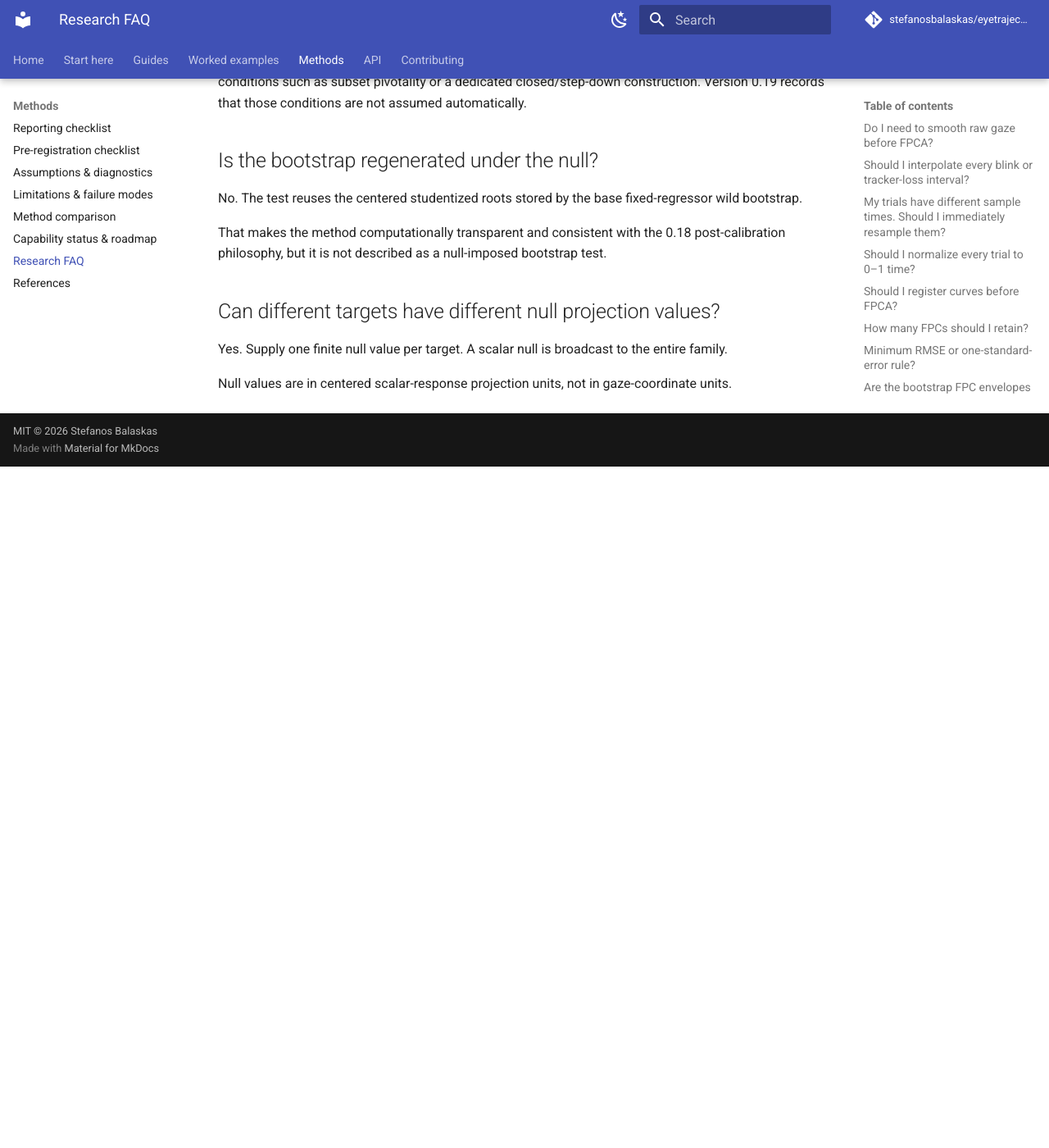
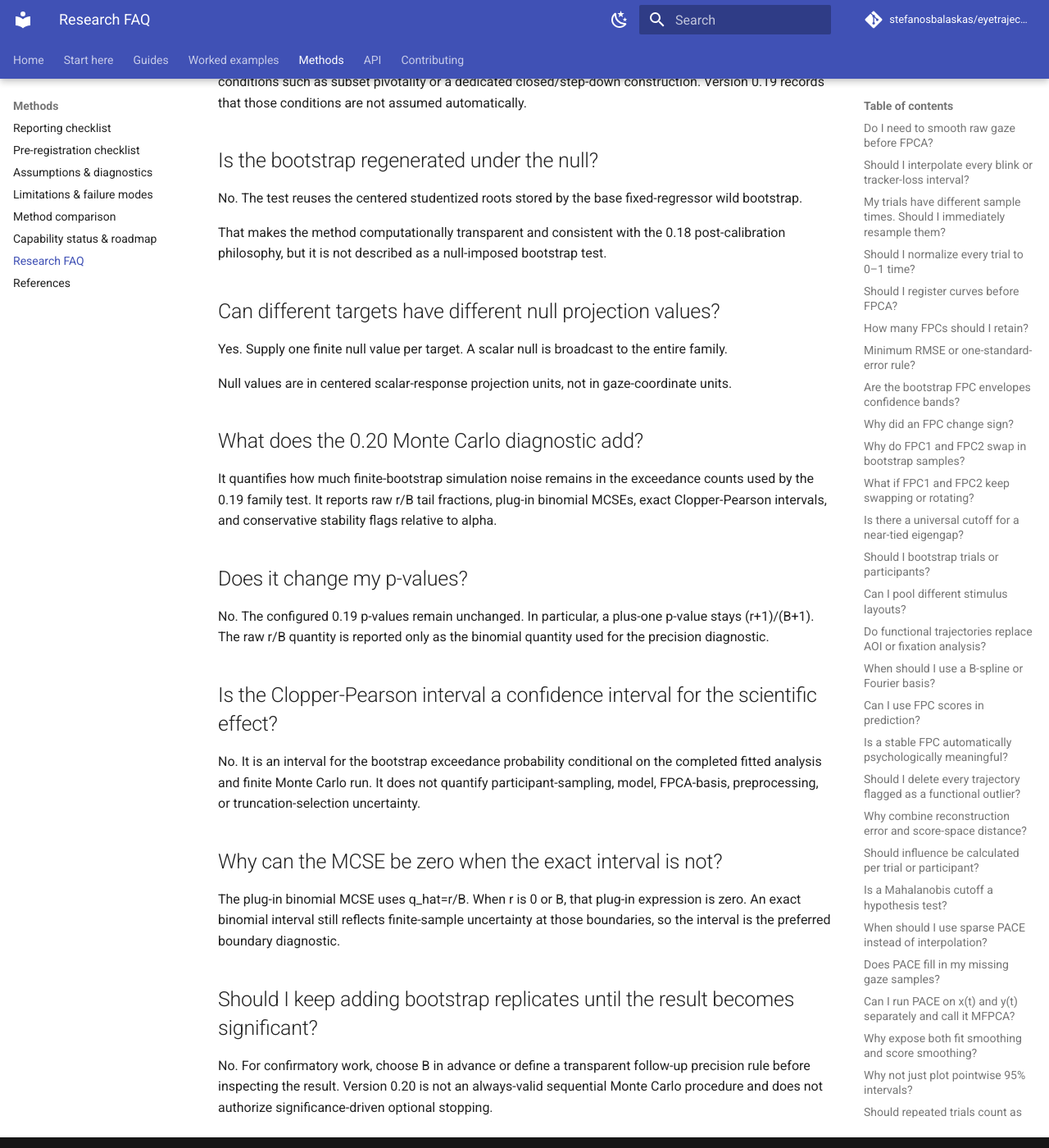
Before and after one commit to stefanosbalaskas/eyetrajectoriespy, an MkDocs documentation site: the page built from docs/methods/faq.md, in a window 1280 px wide and 1400 px high, scrolled down 14849 px. Shown: the whole window at 82% size. Built offline with MkDocs 1.6.1 and Material for MkDocs 9.7.7, drawn with Linux system fonts in a browser that asks for light colours; comment, search, counter and statistics services are not loaded; before the commit the page ends 15418 px from its top, so only the background shows below that.

Commit message:
Add Monte Carlo precision FAQ

```diff
--- a/docs/methods/faq.md
+++ b/docs/methods/faq.md
@@ -390,3 +390,23 @@ That makes the method computationally transparent and consistent with the 0.18 p
 Yes. Supply one finite null value per target. A scalar null is broadcast to the entire family.
 
 Null values are in centered scalar-response projection units, not in gaze-coordinate units.
+
+## What does the 0.20 Monte Carlo diagnostic add?
+
+It quantifies how much finite-bootstrap simulation noise remains in the exceedance counts used by the 0.19 family test. It reports raw r/B tail fractions, plug-in binomial MCSEs, exact Clopper-Pearson intervals, and conservative stability flags relative to alpha.
+
+## Does it change my p-values?
+
+No. The configured 0.19 p-values remain unchanged. In particular, a plus-one p-value stays (r+1)/(B+1). The raw r/B quantity is reported only as the binomial quantity used for the precision diagnostic.
+
+## Is the Clopper-Pearson interval a confidence interval for the scientific effect?
+
+No. It is an interval for the bootstrap exceedance probability conditional on the completed fitted analysis and finite Monte Carlo run. It does not quantify participant-sampling, model, FPCA-basis, preprocessing, or truncation-selection uncertainty.
+
+## Why can the MCSE be zero when the exact interval is not?
+
+The plug-in binomial MCSE uses q_hat=r/B. When r is 0 or B, that plug-in expression is zero. An exact binomial interval still reflects finite-sample uncertainty at those boundaries, so the interval is the preferred boundary diagnostic.
+
+## Should I keep adding bootstrap replicates until the result becomes significant?
+
+No. For confirmatory work, choose B in advance or define a transparent follow-up precision rule before inspecting the result. Version 0.20 is not an always-valid sequential Monte Carlo procedure and does not authorize significance-driven optional stopping.
```
